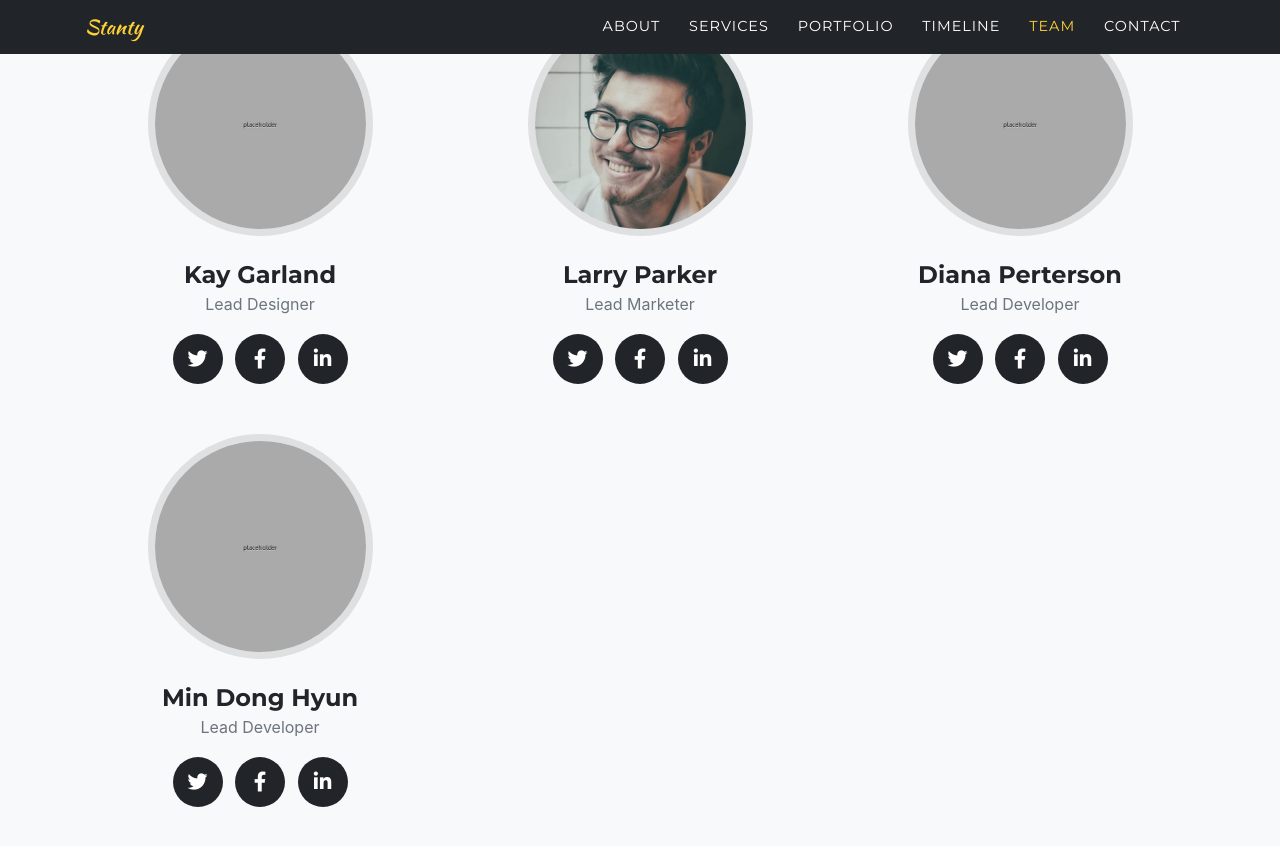
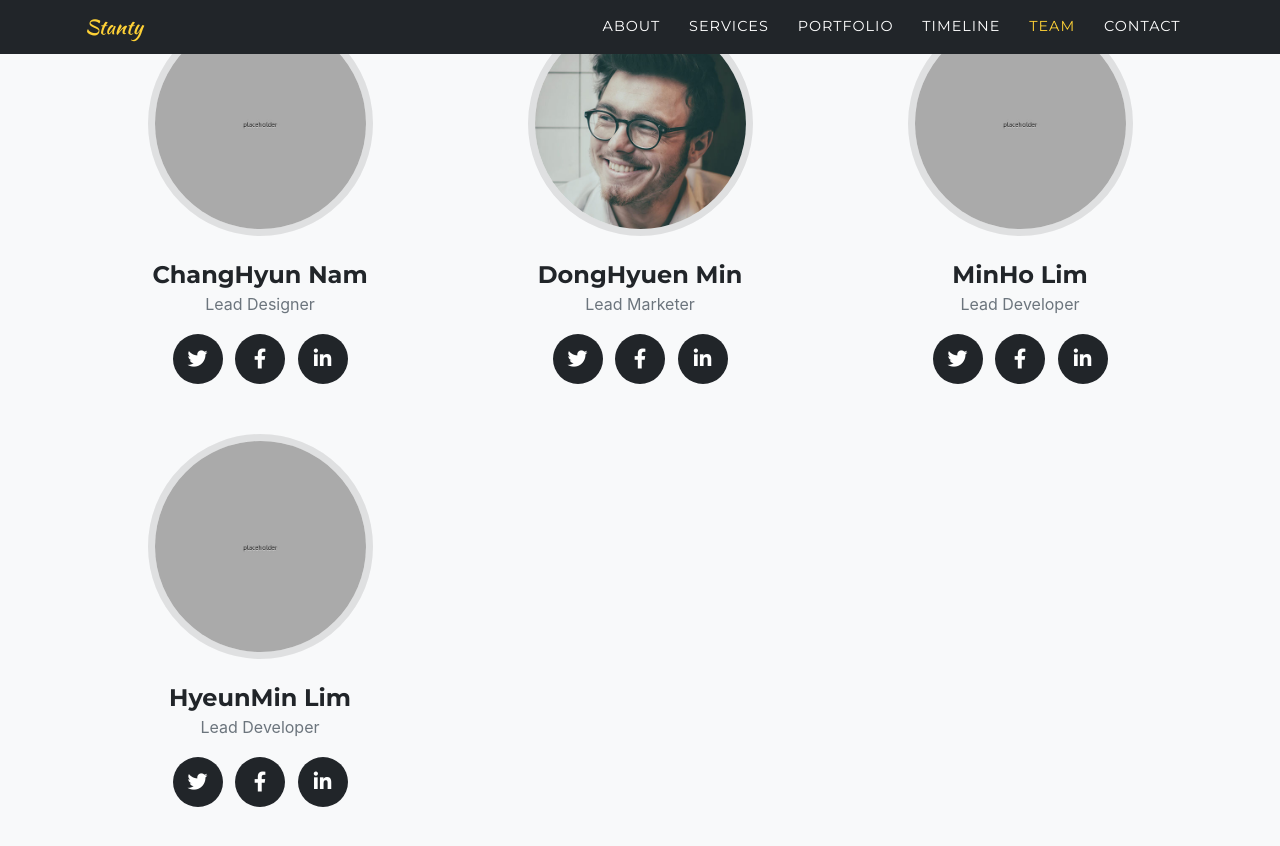
Before and after one commit to Team-Stanty/Team-Stanty.github.io, a Jekyll site: the page built from index.md, in a window 1280 px wide and 900 px high, scrolled down 4982 px. Shown: the top 846 px of the window. Built offline with Jekyll 4.4.1, drawn with Linux system fonts in a browser that asks for light colours; some web fonts are replaced.

Commit message:
DOCS(sitetext) : Change 'team people name'

```diff
--- a/_data/sitetext.yml
+++ b/_data/sitetext.yml
@@ -96,7 +96,7 @@ en: &DEFAULT_EN
     title: "Stanty TEAM"
     section: team
     people:
-      - name: "Kay Garland"
+      - name: "ChangHyun Nam"
         role: "Lead Designer"
         image: assets/img/team/500x500.jpg
         social:
@@ -106,7 +106,7 @@ en: &DEFAULT_EN
             icon: fab fa-facebook-f
           - url: https://linkedin.com
             icon: fab fa-linkedin-in
-      - name: "Larry Parker"
+      - name: "DongHyuen Min"
         role: "Lead Marketer"
         image: assets/img/team/2.jpg
         social:
@@ -116,7 +116,7 @@ en: &DEFAULT_EN
             icon: fab fa-facebook-f
           - url: https://linkedin.com
             icon: fab fa-linkedin-in
-      - name: "Diana Perterson"
+      - name: "MinHo Lim"
         role: "Lead Developer"
         image: assets/img/team/500x500.jpg
         social:
@@ -126,7 +126,7 @@ en: &DEFAULT_EN
             icon: fab fa-facebook-f
           - url: https://linkedin.com
             icon: fab fa-linkedin-in
-      - name: "Min Dong Hyun"
+      - name: "HyeunMin Lim"
         role: "Lead Developer"
         image: assets/img/team/500x500.jpg
         social:
```
